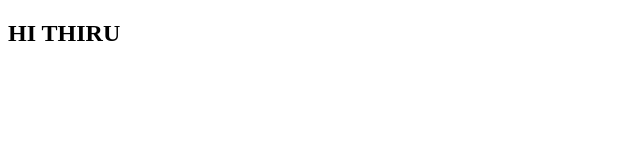
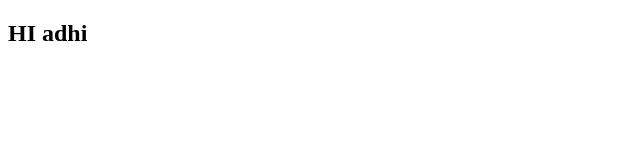
Before and after one commit to 17F61F0036/resume, a plain HTML site: page index.html in a window 1280 px wide. Shown: the full height of the page, 0-640 px from the left. Drawn offline with Linux system fonts and the light colour scheme.

Commit message:
second commit

```diff
--- a/index.html
+++ b/index.html
@@ -5,6 +5,6 @@
     <title></title>
   </head>
   <body>
-    <h2>HI THIRU</h2>
+    <h2>HI adhi</h2>
   </body>
 </html>
```
